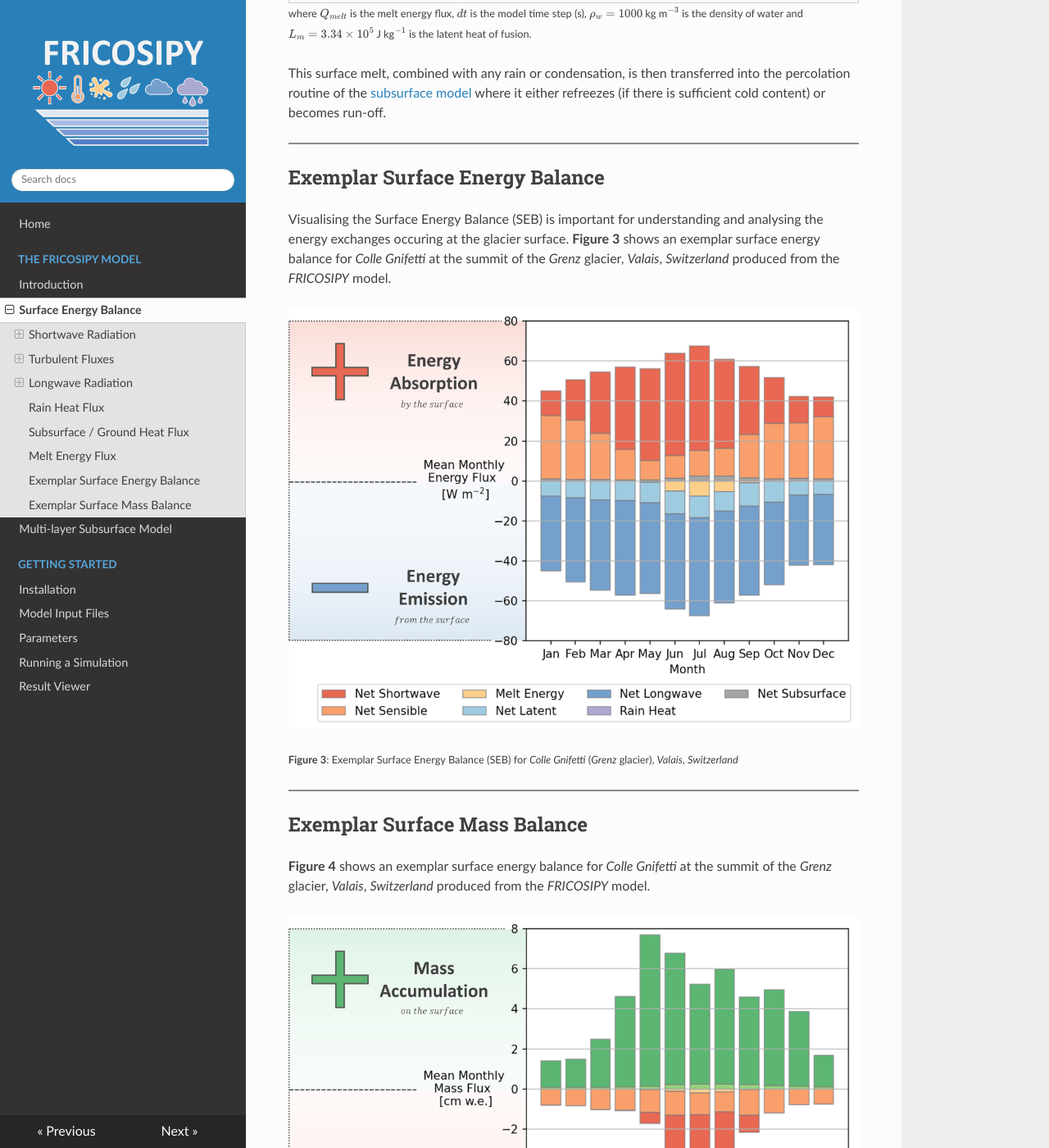
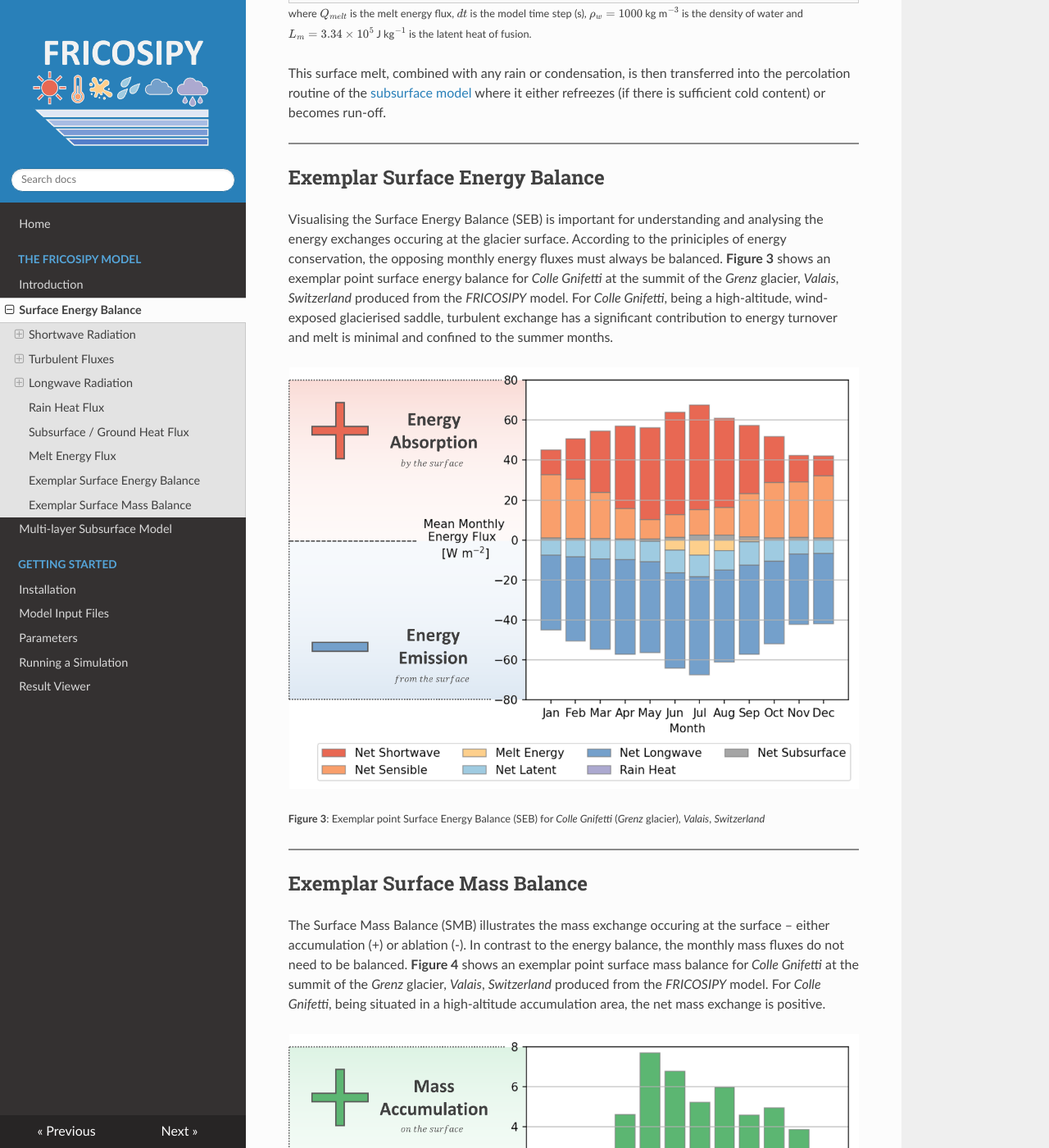
Before and after one commit to MarcusGastaldello/FRICOSIPY, an MkDocs documentation site: the page built from docs/surface_energy_balance.md, in a window 1280 px wide and 1400 px high, scrolled down 6862 px. Shown: the whole window at 82% size. Built offline with MkDocs 1.6.1, drawn with Linux system fonts in a browser that asks for light colours; nearby versions of some CDN libraries; some of the changed text lies outside the part shown.

Commit message:
Update surface_energy_balance.md

```diff
--- a/docs/surface_energy_balance.md
+++ b/docs/surface_energy_balance.md
@@ -326,21 +326,21 @@ This surface melt, combined with any rain or condensation, is then transferred i
 
 ## Exemplar Surface Energy Balance
 
-Visualising the Surface Energy Balance (SEB) is important for understanding and analysing the energy exchanges occuring at the glacier surface. **Figure 3** shows an exemplar surface energy balance for *Colle Gnifetti* at the summit of the *Grenz* glacier, *Valais*, *Switzerland* produced from the *FRICOSIPY* model.
+Visualising the Surface Energy Balance (SEB) is important for understanding and analysing the energy exchanges occuring at the glacier surface. According to the priniciples of energy conservation, the opposing monthly energy fluxes must always be balanced. **Figure 3** shows an exemplar point surface energy balance for *Colle Gnifetti* at the summit of the *Grenz* glacier, *Valais*, *Switzerland* produced from the *FRICOSIPY* model. For *Colle Gnifetti*, being a high-altitude, wind-exposed glacierised saddle, turbulent exchange has a significant contribution to energy turnover and melt is minimal and confined to the summer months.
 
 ![Alt text](images/Exemplar_SEB.png)
 
-<small> **Figure 3**: Exemplar Surface Energy Balance (SEB) for *Colle Gnifetti* (*Grenz* glacier), *Valais*, *Switzerland* </small>
+<small> **Figure 3**: Exemplar point Surface Energy Balance (SEB) for *Colle Gnifetti* (*Grenz* glacier), *Valais*, *Switzerland* </small>
 
 <hr style="height:2px; background-color:#8b8b8b; border:none;" />
 
 ## Exemplar Surface Mass Balance
 
-**Figure 4** shows an exemplar surface energy balance for *Colle Gnifetti* at the summit of the *Grenz* glacier, *Valais*, *Switzerland* produced from the *FRICOSIPY* model.
+The Surface Mass Balance (SMB) illustrates the mass exchange occuring at the surface – either accumulation (+) or ablation (-). In contrast to the energy balance, the monthly mass fluxes do not need to be balanced. **Figure 4** shows an exemplar point surface mass balance for *Colle Gnifetti* at the summit of the *Grenz* glacier, *Valais*, *Switzerland* produced from the *FRICOSIPY* model. For *Colle Gnifetti*, being situated in a high-altitude accumulation area, the net mass exchange is positive.
 
 ![Alt text](images/Exemplar_SMB.png)
 
-<small> **Figure 4**: Exemplar Surface Mass Balance (SMB) for *Colle Gnifetti* (*Grenz* glacier), *Valais*, *Switzerland* </small>
+<small> **Figure 4**: Exemplar point Surface Mass Balance (SMB) for *Colle Gnifetti* (*Grenz* glacier), *Valais*, *Switzerland* </small>
 
 !!! note
 
```
